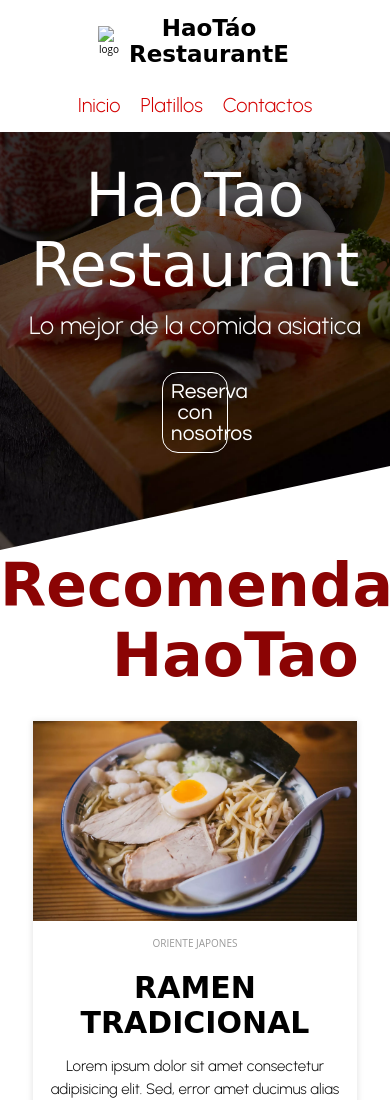
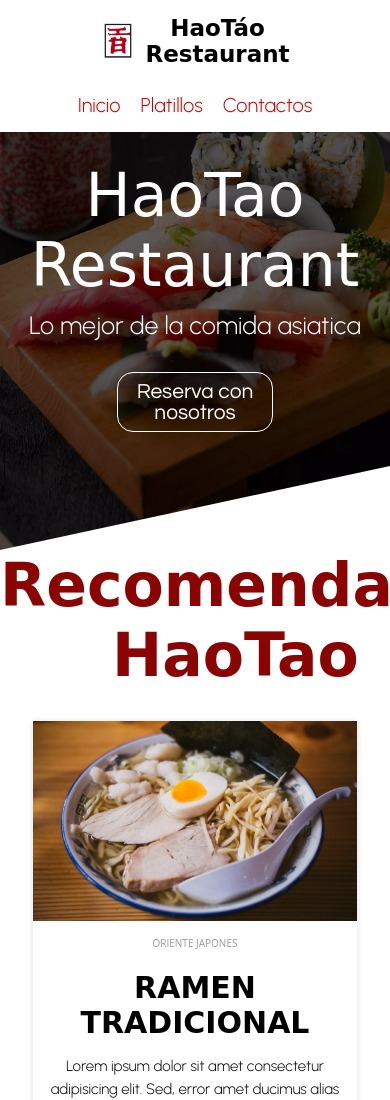
Before and after one commit to Jhanpx09/HaoTao, a plain HTML site: page index.html in a window 390 px wide. Shown: the top 1100 px of the page. Drawn offline with Linux system fonts and the light colour scheme; a web font is replaced by a local one.

Commit message:
Version 7
End

```diff
--- a/index.html
+++ b/index.html
@@ -4,12 +4,12 @@
 <head>
     <meta charset="UTF-8">
     <meta http-equiv="X-UA-Compatible" content="IE=edge">
-    <meta name="viewport" content="width=device-width, initial-scale=1.0">
     <meta name="author" content="Jhan Carlos Perilla Dueñas">
     <meta name="description" content="Restaurante de comida asiatica">
     <meta name="keywords" content="HaoTáo, comida asiatica, restaurante">
     <meta name="viewport" content="width=device-width, initial-scale=1.0">
     <link rel="canonical" href="https://www.ejemplo.com/pagina-preferida">
+    <meta name="viewport" content="width=device-width, initial-scale=1.0">
     <title>HaoTáo Restaurant</title>
     <link rel="stylesheet" href="styles.css">
 </head>
@@ -23,9 +23,9 @@
                 <div class="wrapper">
                     <div id="logo">
                         <a href="" class="" title="HaoTao">
-                            <img src="media/logo.png" alt="logo" class="logo_banner">
+                            <img src="media/logo.webp" alt="logo" class="logo_banner">
                         </a>
-                        <h1 class="title-banner">HaoTáo RestaurantE</h1>
+                        <h1 class="title-banner">HaoTáo Restaurant</h1>
                     </div>
                     <div class="nav-links">
                         <nav>
--- a/styles.css
+++ b/styles.css
@@ -18,6 +18,7 @@ html {
 body {
     margin: 0px;
     font-family: 'open sans';
+    max-width: 100%;
 }
 
 p {
@@ -246,6 +247,10 @@ div .subtitulo {
     div .subtitulo {
         font-size: 25px;
         margin-bottom: 32px;
+    }
+
+    .boton {
+        width: 40%;
     }
 
     .sesgoabajo {
```
